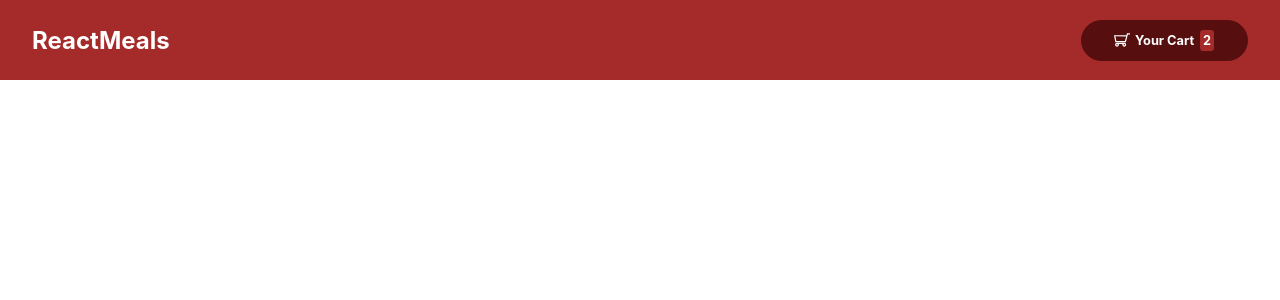
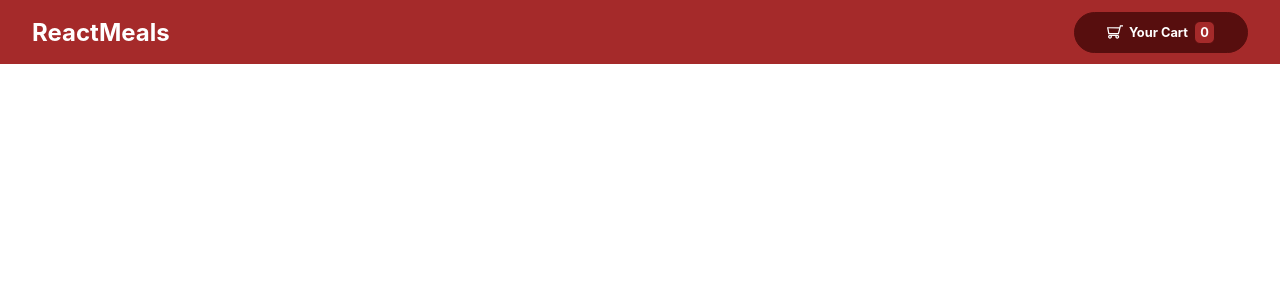
Before and after one commit to TarinNoovare/react-meals, a React (Create React App) app: page / in a window 1280 px wide. Shown: the top 300 px of the page. Built offline with nearby package versions, Linux system fonts and the light colour scheme.

Commit message:
Add cart context

```diff
--- a/src/App.js
+++ b/src/App.js
@@ -1,10 +1,15 @@
-import './App.css';
-import { NavBar } from './NavBar/NavBar';
+import "./App.css";
+import { NavBar } from "./NavBar/NavBar";
+import CartContext from "./context/cart-context";
 
 function App() {
+  const numberOfCart = 0;
+
   return (
     <div className="App">
-      <NavBar />
+      <CartContext.Provider value={{ numberOfCart }}>
+        <NavBar />
+      </CartContext.Provider>
     </div>
   );
 }
--- a/src/NavBar/NavBar.js
+++ b/src/NavBar/NavBar.js
@@ -1,15 +1,20 @@
 import styles from "./NavBar.module.css";
 import CartImage from "../resources/images/cart.svg";
+import { useContext } from "react";
+
+import CartContext from "../context/cart-context";
 
 export const NavBar = () => {
+  const { numberOfCart } = useContext(CartContext);
+
   return (
     <nav className={styles["nav-bar-and-cart-summary"]}>
       <h1>ReactMeals</h1>
       <div className={styles["cart-summary"]}>
-        <img src={CartImage} />
+        <img src={CartImage} alt="" />
         <div>Your Cart</div>
         <div className={`${styles["cart-summary"]} ${styles["number-cart"]}`}>
-          2
+          {numberOfCart}
         </div>
       </div>
     </nav>
--- a/src/NavBar/NavBar.module.css
+++ b/src/NavBar/NavBar.module.css
@@ -1,5 +1,5 @@
 .nav-bar-and-cart-summary {
-    height: 5rem;
+    height: 4rem;
     padding: 0 2rem;
     display: flex;
     justify-content: space-between;
@@ -17,7 +17,7 @@
     font-size: 0.8rem;
     display: flex;
     align-items: center;
-    gap: 0.3rem;
+    gap: 0.4rem;
 }
 
 .cart-summary img {
@@ -27,7 +27,7 @@
 }
 
 .cart-summary .number-cart {
-    border-radius: 4px;
-    padding: 3px;
+    border-radius: 6px;
+    padding: 3px 5px;
     background-color: brown;
 }
--- /dev/null
+++ b/src/context/cart-context.js
@@ -0,0 +1,8 @@
+import React from "react";
+
+const CartContext = React.createContext({
+    numberOfCart: 0
+})
+
+
+export default CartContext;
```
